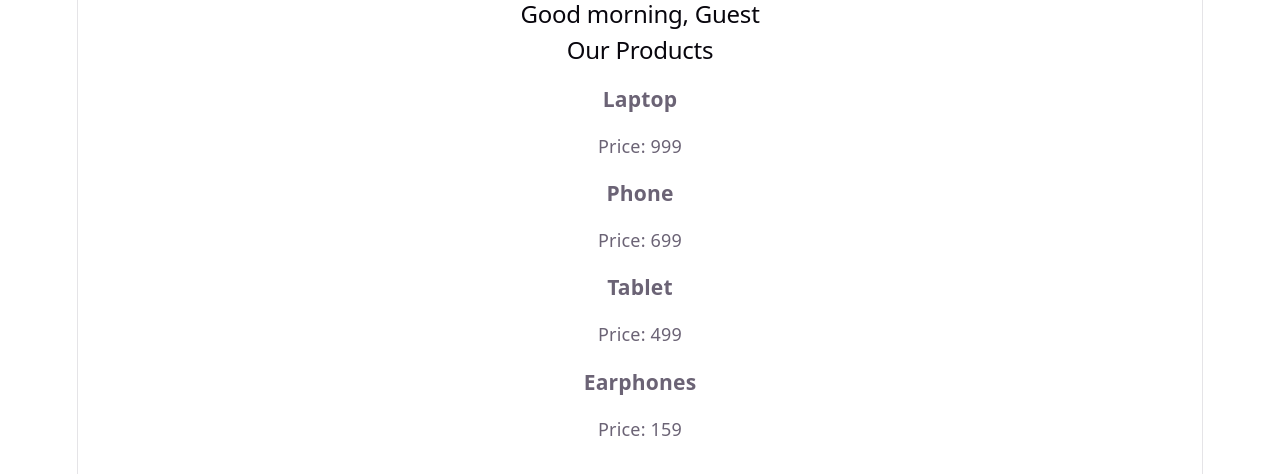
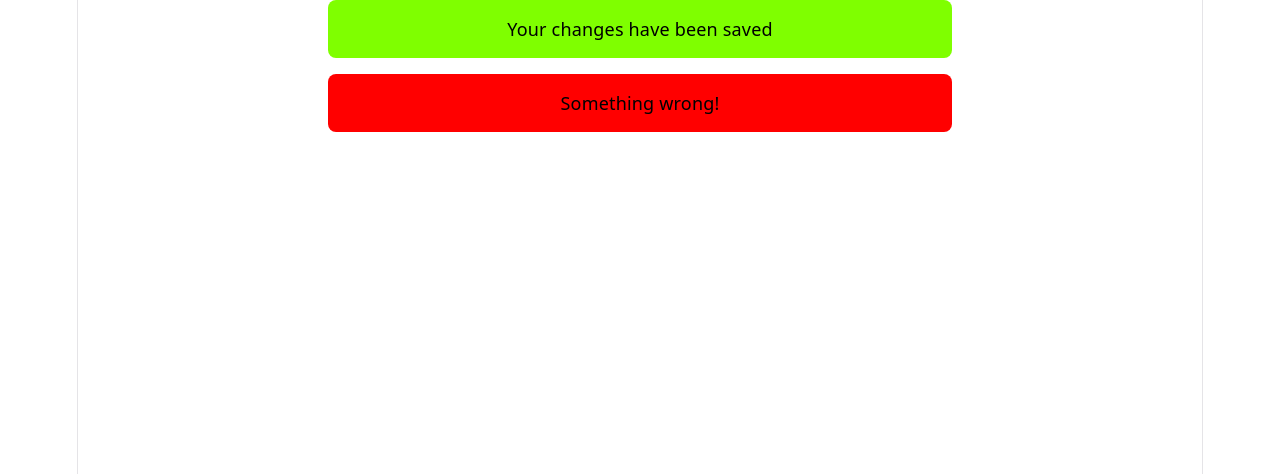
Before and after one commit to Alanunay/PracticeMaterials, a React (Vite) app: page / in a window 1280 px wide. Shown: the top 474 px of the page. Built offline with nearby package versions, Linux system fonts and the light colour scheme.

Commit message:
feat: add Alert component and update App to use it for notifications

```diff
--- a/src/App.jsx
+++ b/src/App.jsx
@@ -14,29 +14,33 @@ import './App.css'
 //import MyPlace from './components/MyPlace.jsx'
 //import { Product } from './components/Product.jsx'
 //import {Welcome} from './components/Welcome.jsx'
-import { Greetings } from './components/Greetings.jsx'
+//import { Greetings } from './components/Greetings.jsx'
+import { Alert } from './components/other-components/Alert.jsx'
 //import { UserCard } from './components/UserCard.jsx'
 //import { CardWrapper } from './components/CardWrapper.jsx'
 //import { UserDetails } from './components/other-components/UserDetails.jsx'
-import { ProductList } from './components/other-components/ProductList.jsx'
+//import { ProductList } from './components/other-components/ProductList.jsx'
 
 function App() {
   // const [count, setCount] = useState(0)
   return (
 
-
     <div>
-      <Greetings  message="Good morning"/>
+      <Alert>
+        Your changes have been saved
+      </Alert>
+       <Alert type="error">
+        Something wrong!
+      </Alert>
+      {/* <Greetings  message="Good morning"/> */}
       {/* <StudentList/> */}
-
       {/* <PersonalInfo/> */}
-      <ProductList/>
+      {/* <ProductList/> */}
       {/* <Greetings name="Paul"/>
       <Greetings message="Thanks"/>
       <Greetings /> */}
       {/* <UserCard age="25" city="Bayugan" email="yeur.@email.com"/> */}
       <br/>
-
       <br/>
       {/* <UserDetails name="Bruce" isOnline={true}
       isPremium={true} isNew={false} role="Moderator"/>
--- /dev/null
+++ b/src/components/other-components/Alert.jsx
@@ -0,0 +1,12 @@
+export const Alert =({children, type = "success"}) =>{
+return <div style={{
+    backgroundColor: type === "success" ? "#7FFF00" : "#FF0000",
+    color: "black",
+    padding: "16px",
+    borderRadius: "8px",
+    marginBottom: "16px",
+    marginLeft: "250px",
+    marginRight: "250px",
+
+}}>{children}</div>
+};
```
